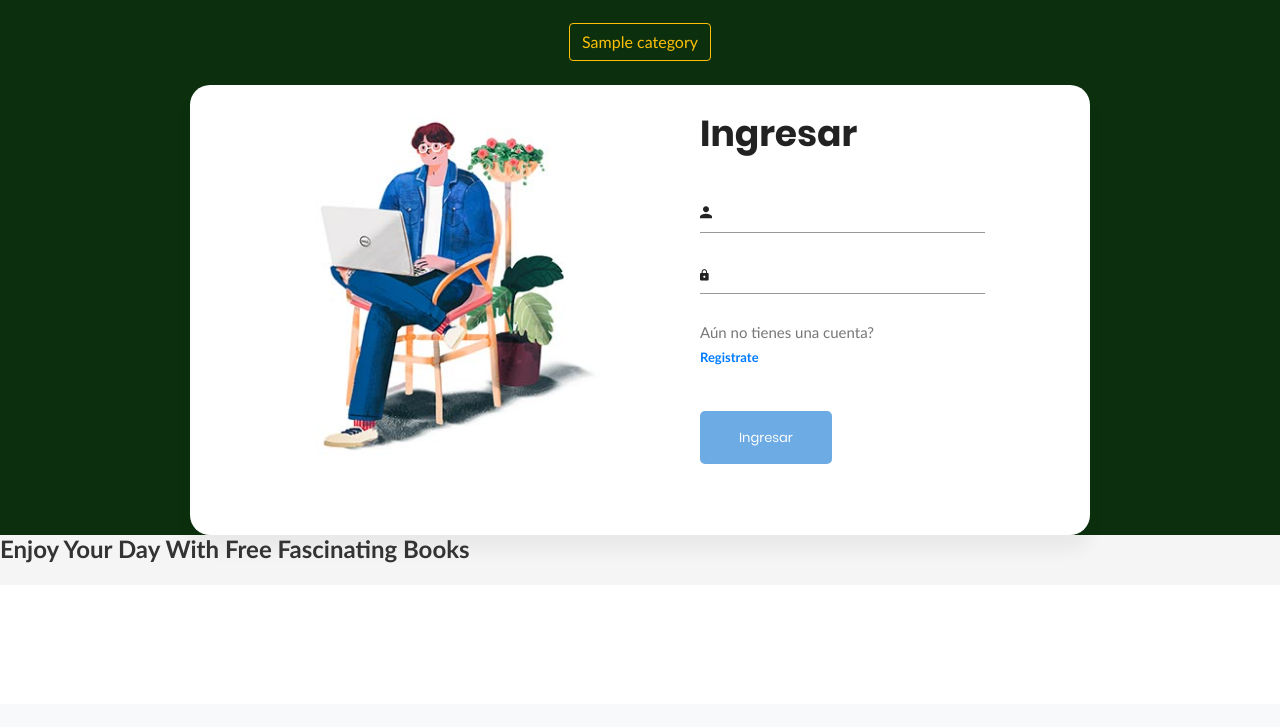
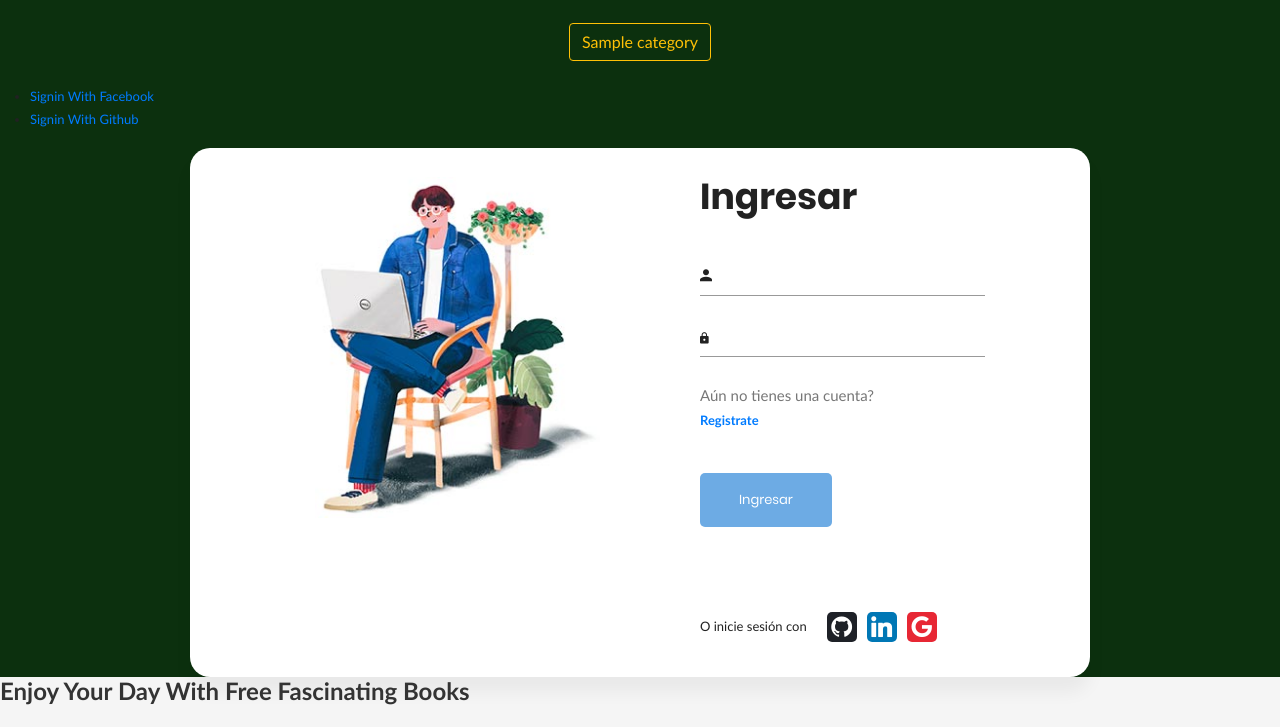
Before and after one commit to marvinjoel/BookDownload, a Django app: template apps/login/templates/login.html in a window 1280 px wide. Shown: the part 96-823 px from the top of the page. Before the commit the page ends 659 px from the top, so only its background shows below. Run offline with Django 3.2, Linux system fonts and the light colour scheme; the template is opened without the code that fills it: most values are stand-ins (such as "Sample title", 1, 10 or a date in 2020); form fields are guessed from the names that the template uses; some libraries are stand-ins or nearby versions.

Commit message:
Add authentification github

```diff
--- a/apps/login/templates/login.html
+++ b/apps/login/templates/login.html
@@ -59,14 +59,14 @@
                                 <input type="submit" name="signin" id="signin" class="form-submit" value="Ingresar"/>
                             </div>
                         </form>
-<!--                        <div class="social-login">-->
-<!--                            <span class="social-label">Or login with</span>-->
-<!--                            <ul class="socials">-->
-<!--                                <li><a href="#"><i class="display-flex-center zmdi zmdi-facebook"></i></a></li>-->
-<!--                                <li><a href="#"><i class="display-flex-center zmdi zmdi-twitter"></i></a></li>-->
-<!--                                <li><a href="#"><i class="display-flex-center zmdi zmdi-google"></i></a></li>-->
-<!--                            </ul>-->
-<!--                        </div>-->
+                        <div class="social-login">
+                            <span class="social-label">O inicie sesión con</span>
+                            <ul class="socials">
+                                <li><a href="{% url 'social:begin' 'github' %}"><i class="display-flex-center zmdi zmdi-github"></i></a></li>
+                                <li><a href="{% url 'social:begin' 'linkedin-oauth2' %}"><i class="display-flex-center zmdi zmdi-linkedin"></i></a></li>
+                                <li><a href="#"><i class="display-flex-center zmdi zmdi-google"></i></a></li>
+                            </ul>
+                        </div>
                     </div>
                 </div>
             </div>
--- a/config/urls.py
+++ b/config/urls.py
@@ -8,4 +8,5 @@ urlpatterns = [
     path('admin/', admin.site.urls),
     path('book/', include('apps.bookapp.urls')),
     path('', include('apps.login.urls')),
+    path('social-auth/', include('social_django.urls', namespace='social'))
 ] + static(settings.MEDIA_URL, document_root = settings.MEDIA_ROOT)
--- a/static/login-style/css/style.css
+++ b/static/login-style/css/style.css
@@ -498,7 +498,7 @@ label.valid {
       width: 30px;
       height: 30px;
       color: #fff;
-      font-size: 14px;
+      font-size: 25px;
       border-radius: 5px;
       -moz-border-radius: 5px;
       -webkit-border-radius: 5px;
@@ -519,11 +519,12 @@ label.valid {
     -webkit-transform: scale(1.3) translateZ(0);
     transform: scale(1.3) translateZ(0); }
 
-.zmdi-facebook {
-  background: #3b5998; }
+.zmdi-github {
+  background: #1e2127; }
+  /* facebook #3b5998 */
 
-.zmdi-twitter {
-  background: #1da0f2; }
+.zmdi-linkedin {
+  background: #0077B5; }
 
 .zmdi-google {
   background: #e72734; }
--- a/templates/base/base.html
+++ b/templates/base/base.html
@@ -78,6 +78,13 @@
     </div>
     <br>
 <!--    contenido-->
+<!--    REDES SOCIALES/-->
+    <ul>
+        <li><a href="{% url 'social:begin' 'facebook' %}">Signin With Facebook</a></li>
+        <li><a href="{% url 'social:begin' 'github' %}">Signin With Github</a></li>
+    </ul>
+
+
     {% block content %} {% endblock %}
 
     <footer>
@@ -91,6 +98,5 @@
     {% block javascript %} {% endblock %}
 <script src="https://cdn.jsdelivr.net/npm/bootstrap@5.0.0-beta2/dist/js/bootstrap.bundle.min.js" integrity="sha384-b5kHyXgcpbZJO/tY9Ul7kGkf1S0CWuKcCD38l8YkeH8z8QjE0GmW1gYU5S9FOnJ0" crossorigin="anonymous"></script>
 
-
 </body>
 </html>
```
Also changed, not shown: config/settings.py (+28 -0 lines), db.sqlite3.
